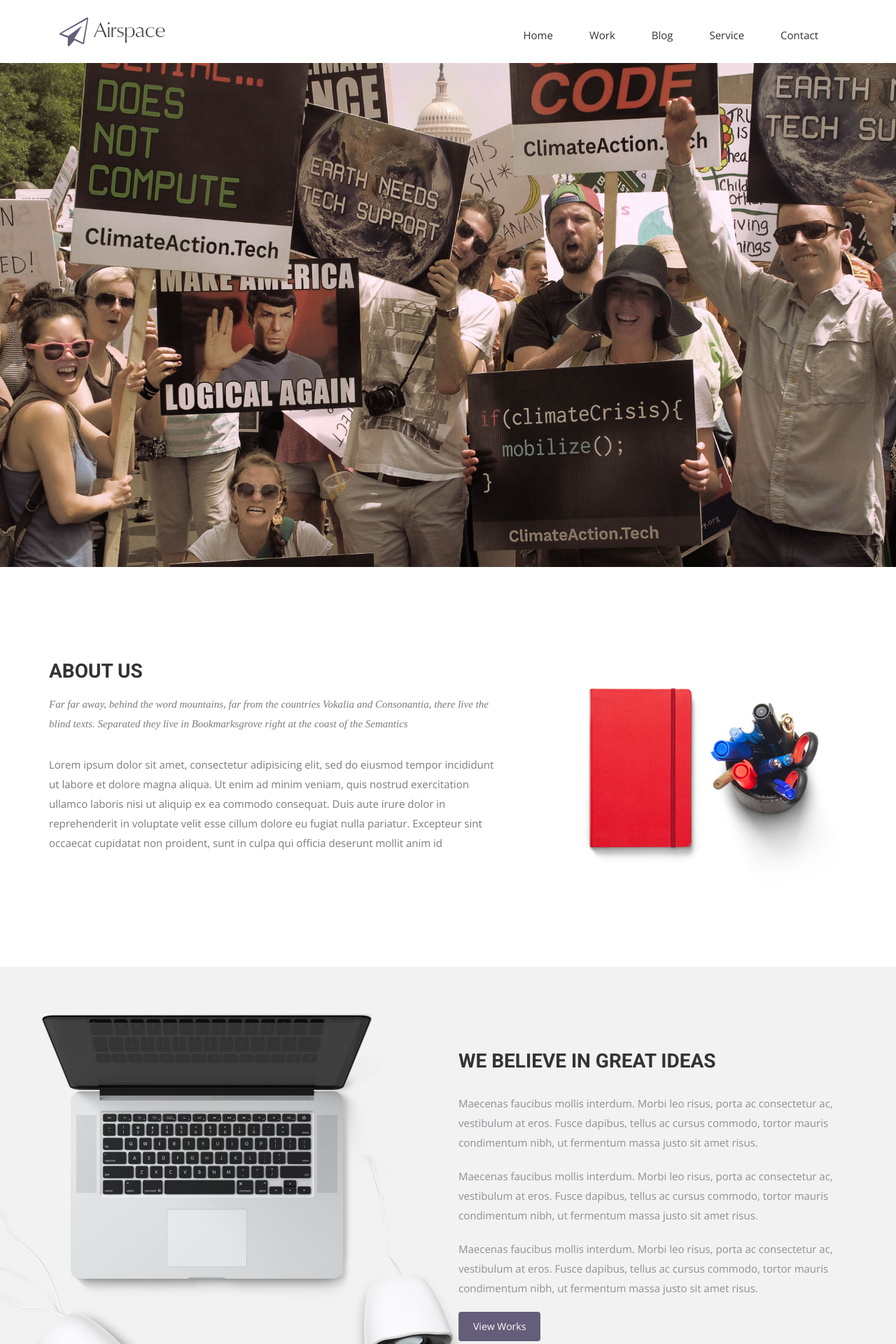
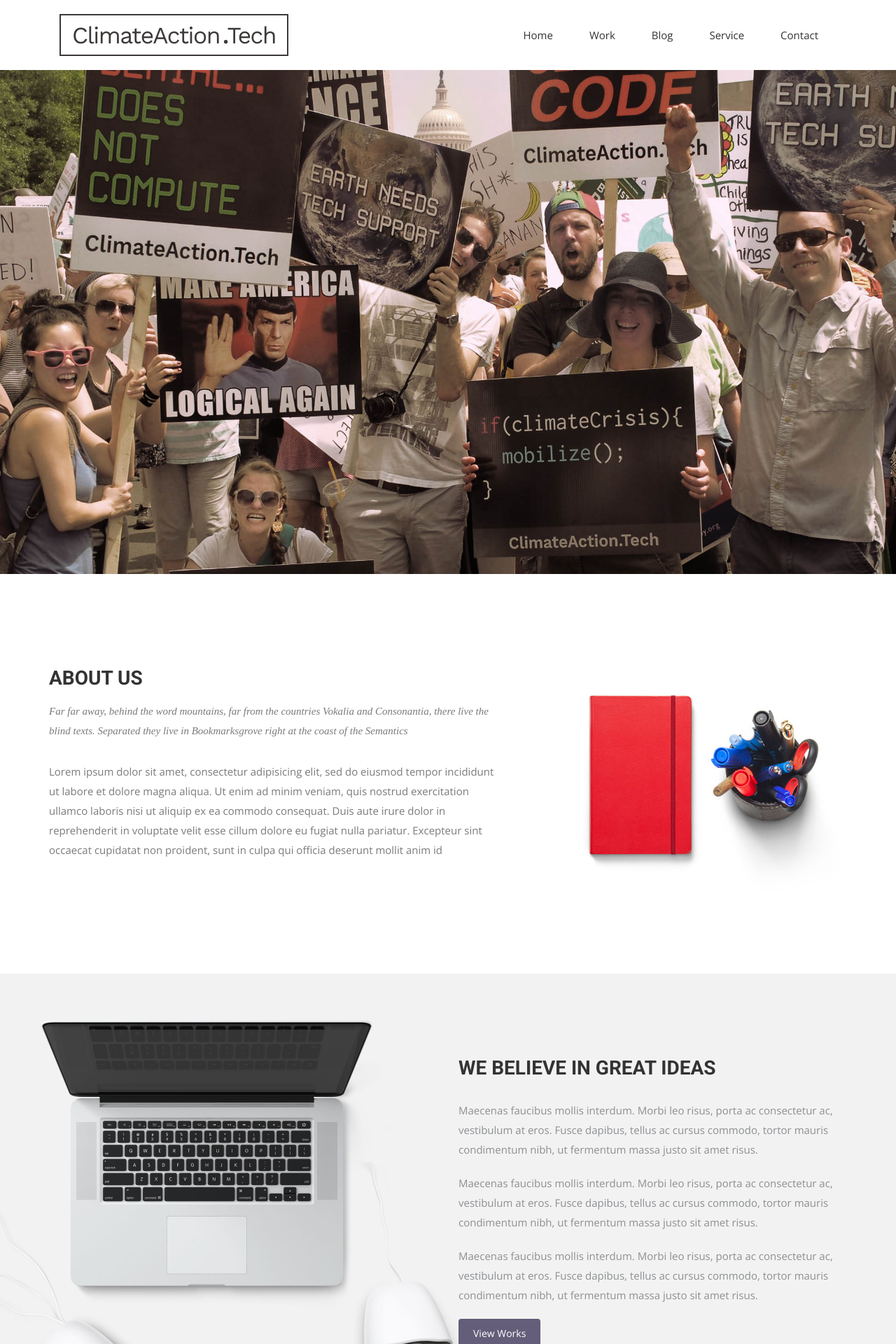
Before and after one commit to ClimateAction/ClimateAction.github.io, a Jekyll site: the page built from index.html, in a window 1280 px wide. Shown: the top 1920 px of the page at 70% size. Built offline with Jekyll 4.4.1, drawn with Linux system fonts in a browser that asks for light colours; nearby versions of some CDN libraries; some web fonts are replaced.

Commit message:
Adds logo

```diff
--- a/_includes/head.html
+++ b/_includes/head.html
@@ -15,6 +15,7 @@
 <link rel="stylesheet" href="{{ site.baseurl }}/css/animate.css" />
 <link rel="stylesheet" href="{{ site.baseurl }}/css/responsive.css" />
 <link rel="stylesheet" href="{{ site.baseurl }}/css/syntax.css" />
+<link href="https://fonts.googleapis.com/css?family=Work+Sans:semibold" rel="stylesheet">
 
 <!-- Js -->
 <script src="//ajax.googleapis.com/ajax/libs/jquery/1.10.2/jquery.min.js"></script>
@@ -24,7 +25,6 @@
 <script src="{{ site.baseurl }}/js/plugins.js"></script>
 <script src="{{ site.baseurl }}/js/min/waypoints.min.js"></script>
 <script src="{{ site.baseurl }}/js/jquery.counterup.js"></script>
-
 
 <script src="{{ site.baseurl }}/js/main.js"></script>
 
--- a/_includes/header.html
+++ b/_includes/header.html
@@ -14,8 +14,8 @@
             <span class="icon-bar"></span>
             <span class="icon-bar"></span>
             </button>
-            <a class="navbar-brand" href="index.html">
-              <img src="{{ site.baseurl }}/img/logo.png" alt="Logo">
+            <a class="navbar-logo" href="/">
+              <h1>ClimateAction<span class="dot">.</span>Tech</h1>
             </a>
           </div>
             <!-- Collect the nav links, forms, and other content for toggling -->
--- a/css/airspace.css
+++ b/css/airspace.css
@@ -76,8 +76,18 @@
   margin-bottom: 0px;
   border: 0px;
 }
-header .navbar-brand {
-  padding-top: 5px;
+header .navbar-logo h1 {
+  font-family: 'Work Sans', sans-serif;
+  color: #3d3939;
+  border: 2px solid #3d3939;
+  padding: 3px 16px 7px 16px;
+  margin: 0;
+  letter-spacing: -1.5px;
+  font-size: 2.4em;
+}
+header .navbar-logo .dot {
+  margin: 0 -2px 0 3px;
+  font-size: 1.25em;
 }
 header .navbar-default {
   background: none;
```
